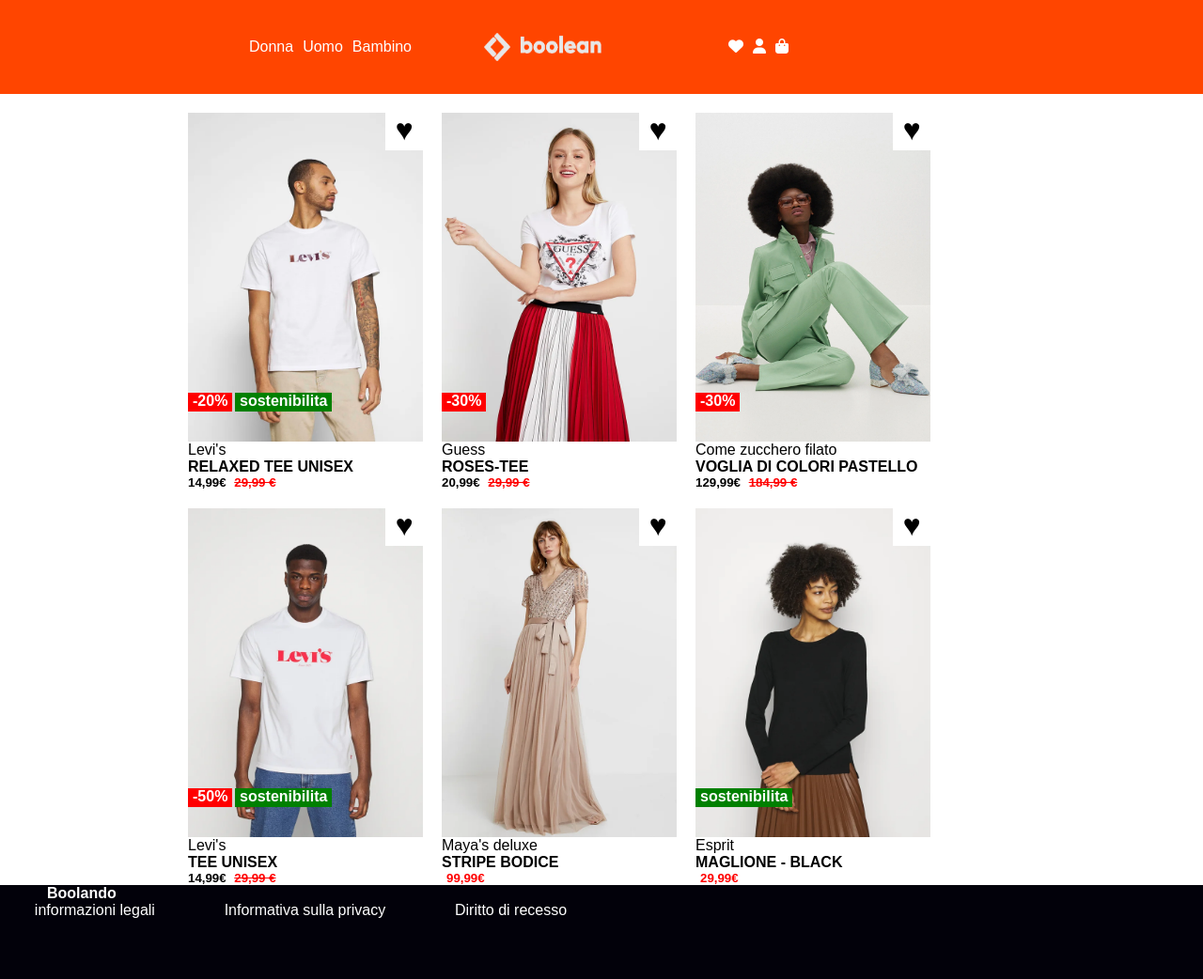
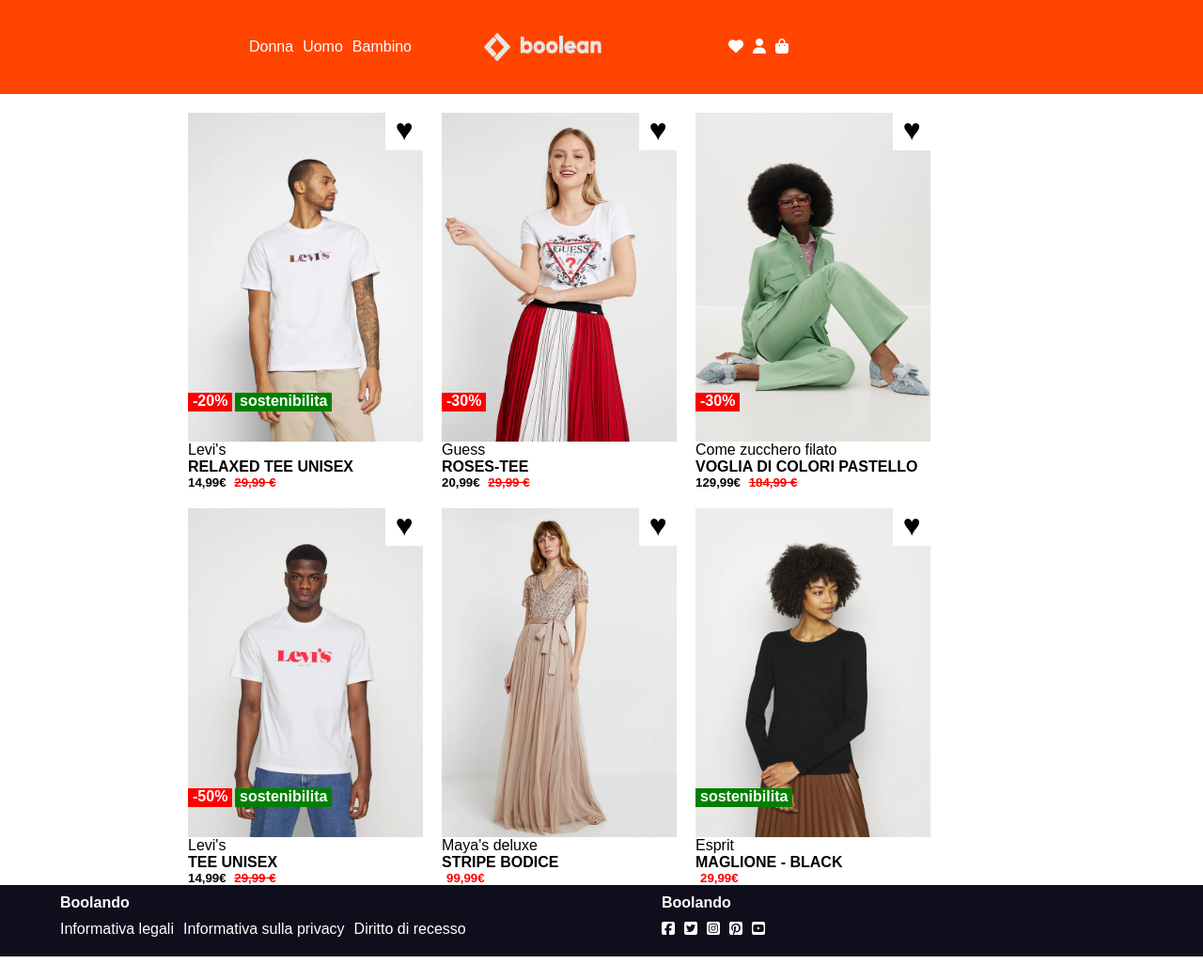
Before and after one commit to SimoneDiPrima/html-css-boolando, a plain HTML site: page index.html in a window 1280 px wide. Shown: the whole page at 94% size. After the commit the page ends 1018 px from the top, so only its background shows below. Drawn offline with Linux system fonts and the light colour scheme.

Commit message:
full exercise with footer and link

```diff
--- a/css/style.css
+++ b/css/style.css
@@ -166,19 +166,25 @@ content: url('../img/1b.webp');
     }
 .footer-finale{
     margin:auto 0;
-    height:100px;
-    background-color: rgb(2, 1, 10);
-
+    background-color:rgb(14, 14, 29);
+    display:flex;
+    justify-content: space-between;
+}
+.colo-sin,.colo-dest{
+    width:90%;
+   margin:0 5%;
 }
 .titoletto-footer{
-    margin-left:50px;
+    margin:10px 0;
     color:white;
-    font-weight:bold;
+}
+.footer-list-item{
     display:flex;
-    align-items: center;
+    margin-bottom:20px;
 }
-.footer-item-left{
-    width:50%;
-    display:flex;
-    justify-content: space-around;
+.footer-minilist{
+    margin-right:10px;
 }
+.footer-minilist a:hover{
+    color:lightgray;
+}
--- a/index.html
+++ b/index.html
@@ -104,14 +104,27 @@
     <footer>
         <div class="footer-finale">
             <div class="colo-sin">
-                <div class="titoletto-footer">Boolando</div>
-                    <ul class="footer-item-left">
-                        <li><a href="">informazioni legali</a></li>
-                        <li><a href="">Informativa sulla privacy</a></li>
-                        <li><a href="">Diritto di recesso</a></li>
-                    </ul>
-                </div>
+                <h4 class="titoletto-footer">Boolando</h4>
+                <ul class="footer-list-item">
+                    <li class="footer-minilist"><a href="">Informativa legali</a></li>
+                    <li class="footer-minilist"><a href="">Informativa sulla privacy</a></li>
+                    <li class="footer-minilist"><a href="">Diritto di recesso</a></li>
+                </ul>
+            </div>
+            <div class="colo-dest">
+                <h4 class="titoletto-footer">Boolando</h4>
+                <ul class="footer-list-item">
+                    <li class="footer-minilist"><a href=""><i class="fa-brands fa-facebook-square"></i></a></li>
+                    <li class="footer-minilist"><a href=""><i class="fa-brands fa-twitter-square"></i></a></li>
+                    <li class="footer-minilist"><a href=""><i class="fa-brands fa-instagram-square"></i></a></li>
+                    <li class="footer-minilist"><a href=""><i class="fa-brands fa-pinterest-square"></i></a></li>
+                    <li class="footer-minilist"><a href=""><i class="fa-brands fa-youtube-square"></i></a></li>
+                </ul>
+            </div>
         </div>
+    </footer>
+
+
 
 </body>
 </html>
```
